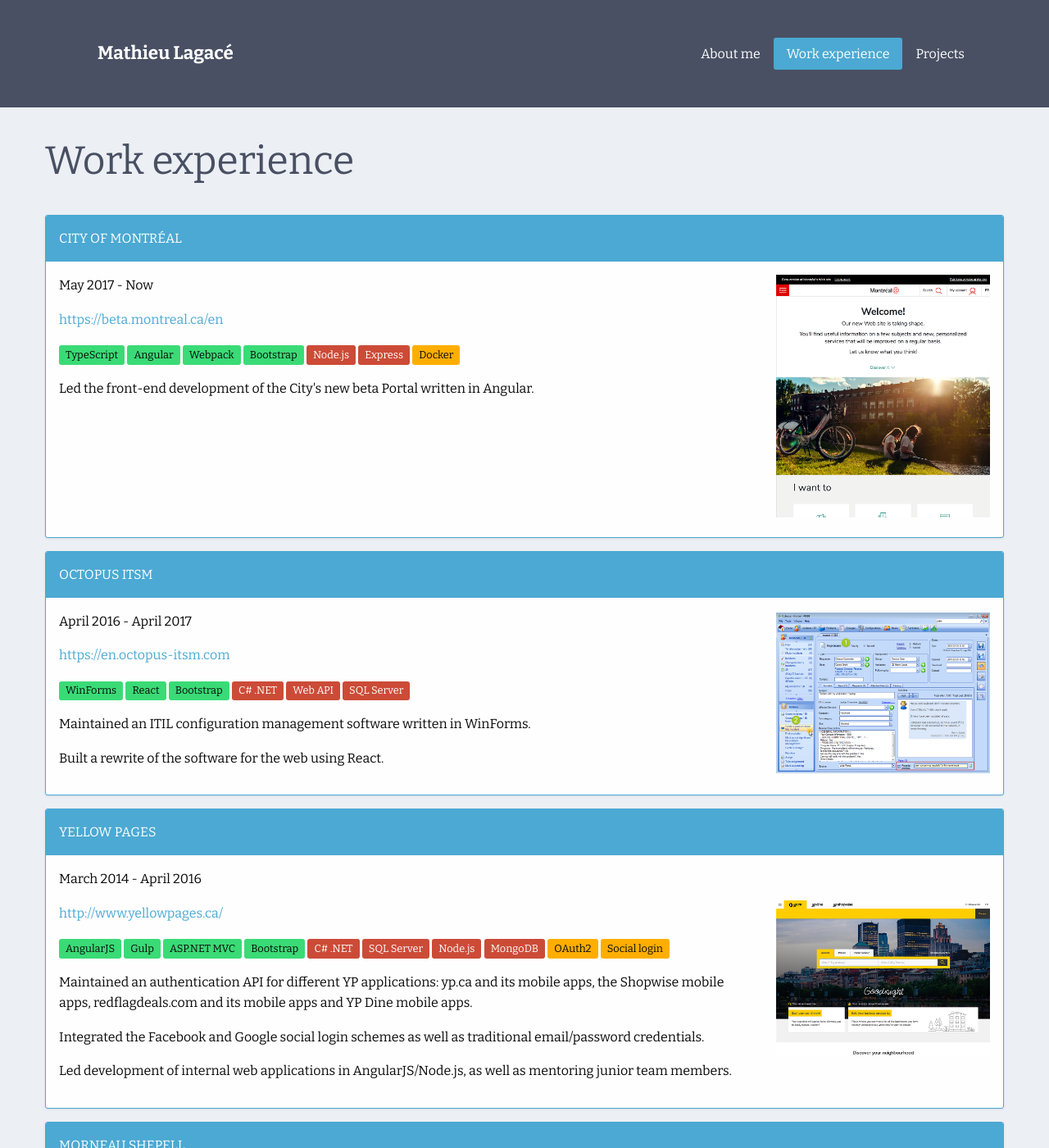
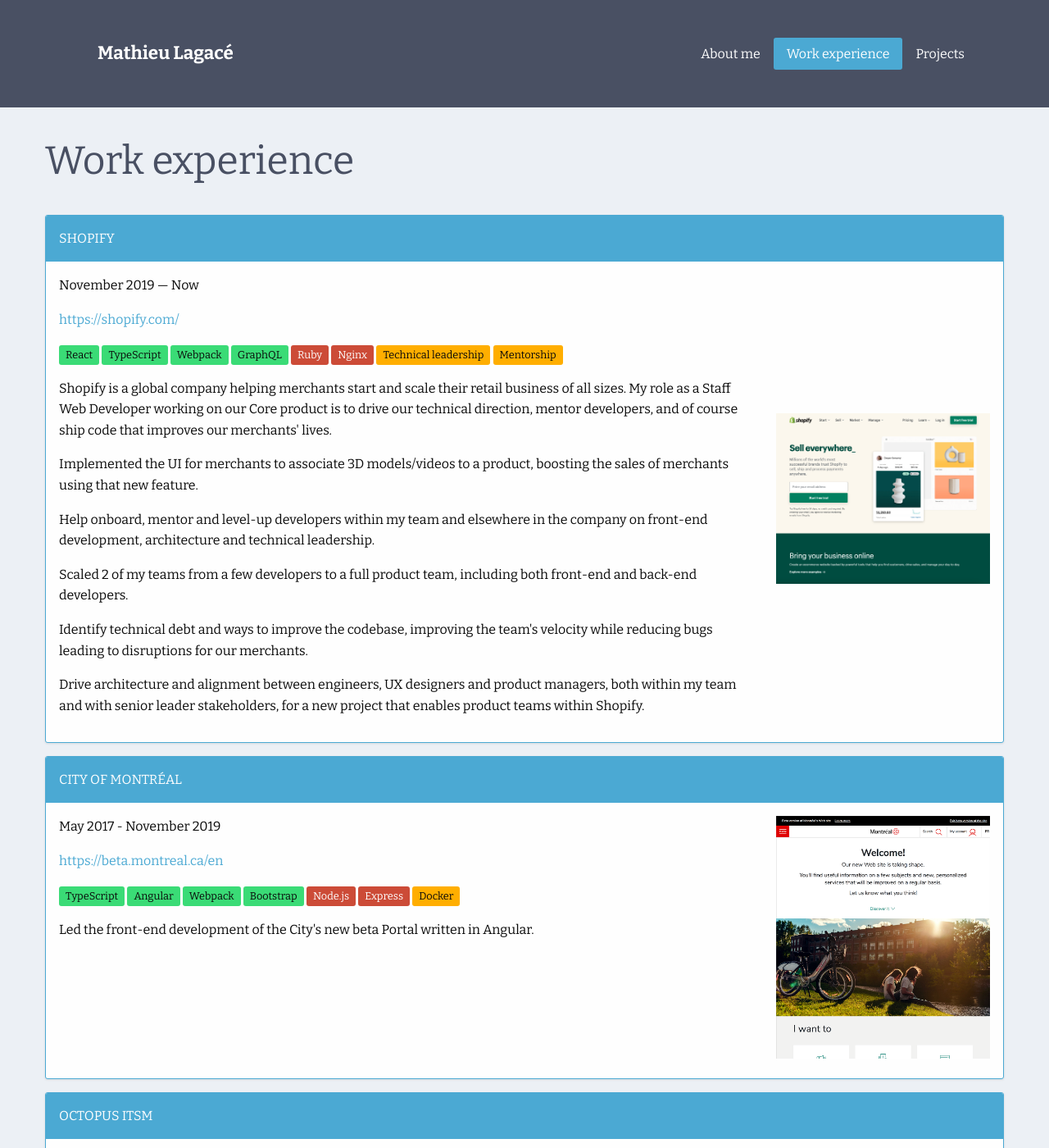
Before and after one commit to hamstercat/hamstercat.github.io, a Jekyll site: the page built from work-experience.html, in a window 1280 px wide and 1400 px high. Shown: the whole window at 82% size. Built offline with Jekyll 4.4.1, drawn with Linux system fonts in a browser that asks for light colours; nearby versions of some CDN libraries.

Commit message:
Update for Shopify

```diff
--- a/_data/portfolio.yml
+++ b/_data/portfolio.yml
@@ -1,6 +1,28 @@
 experiences:
+- title: Shopify
+  period: November 2019 — Now
+  link: https://shopify.com/
+  image: /assets/img/portfolio/shopify.png
+  frontendSkills:
+    - React
+    - TypeScript
+    - Webpack
+    - GraphQL
+  backendSkills:
+    - Ruby
+    - Nginx
+  otherSkills:
+    - Technical leadership
+    - Mentorship
+  description: "<p>Shopify is a global company helping merchants start and scale their retail business of all sizes. My role as a Staff Web Developer working on our Core product is to drive our technical direction, mentor developers, and of course ship code that improves our merchants' lives.</p>
+<p>Implemented the UI for merchants to associate 3D models/videos to a product, boosting the sales of merchants using that new feature.</p>
+<p>Help onboard, mentor and level-up developers within my team and elsewhere in the company on front-end development, architecture and technical leadership.</p>
+<p>Scaled 2 of my teams from a few developers to a full product team, including both front-end and back-end developers.</p>
+<p>Identify technical debt and ways to improve the codebase, improving the team's velocity while reducing bugs leading to disruptions for our merchants.</p>
+<p>Drive architecture and alignment between engineers, UX designers and product managers, both within my team and with senior leader stakeholders, for a new project that enables product teams within Shopify.</p>"
+
 - title: City of Montréal
-  period: May 2017 - Now
+  period: May 2017 - November 2019
   link: https://beta.montreal.ca/en
   image: /assets/img/portfolio/montreal.png
   frontendSkills:
@@ -67,8 +89,7 @@
 
 projects:
 - title: Hydra Forms
-  period: September 2017 - Now
-  linkPlaceholder: Coming soon
+  period: September 2017 - November 2019
   image: /assets/img/portfolio/hydra-forms.png
   frontendSkills:
     - React
@@ -81,7 +102,7 @@
     - PostgreSQL
   otherSkills:
     - Design
-  description: "<p>Web forms as a service platform, allows customers to include forms on their website without having to manage anything. Includes a visual editor to customize the forms. Launching officially later this year.</p>"
+  description: "<p>Web forms as a service platform, allows customers to include forms on their website without having to manage anything. Includes a visual editor to customize the forms.</p>"
 
 - title: Cyber Garbage Fam
   period: June 2017 - Now
--- a/index.html
+++ b/index.html
@@ -11,7 +11,7 @@
           Summary
         </div>
         <div class="card-section">
-          <p>I'm a <strong>Full Stack developer</strong> with a passion for new technology. I always keep up-to-date with the latest trends and best practices in order to improve my work. With my experience in back-end development, I deliver scalable, maintainable and well-tested APIs. Using my UI knowledge, I build innovative web and mobile applications that consume them.</p>
+          <p>I'm a <strong>Staff Software Developer</strong> with 12 years of <strong>full stack</strong> experience with a particular affinity for front-end technologies. Led 4 project teams ranging from 3 to 23 developers across 2 companies, and mentored over 30 team members, from junior to new tech leads.</p>
           <p>I graduated from the University of Montreal with a B.S. degree in Computer Science in 2010, and have worked at <a href="/work-experience">various companies</a> since then.</p>
         </div>
       </div>
@@ -67,7 +67,7 @@
             <span class="fas fa-location-arrow"></span> Montréal, Canada
           </p>
           <p>
-            <span class="fas fa-briefcase"></span> Working for <a href="https://beta.montreal.ca/en">City of Montréal</a>
+            <span class="fas fa-briefcase"></span> Working for <a href="https://shopify.com/">Shopify</a>
           </p>
         </div>
       </div>
```
Also changed, not shown: _data/about.yml (+11 -8 lines), assets/img/portfolio/shopify.png (added).
